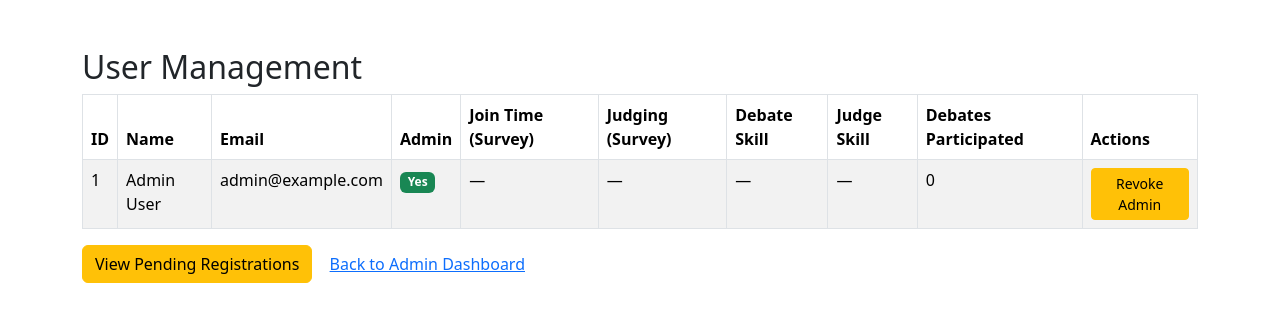
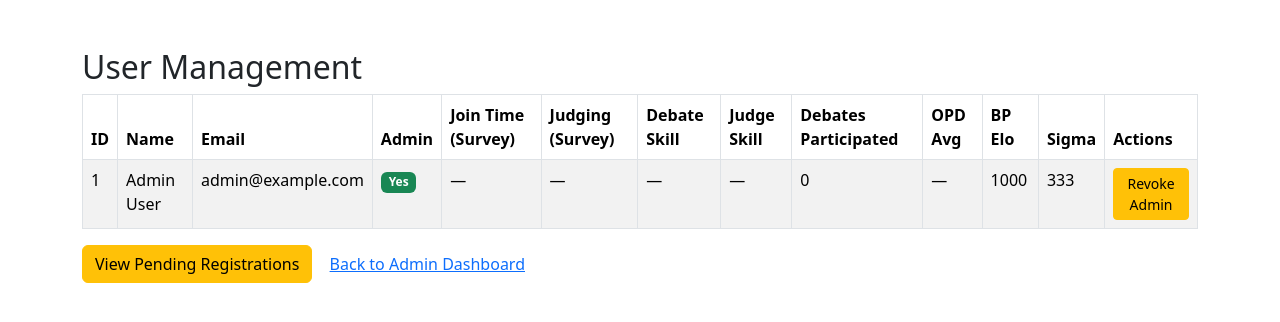
Before and after one commit to Sentexi/DCS-app, a Flask app: page /admin/users in a window 1280 px wide. Shown: the part 56-378 px from the top of the page. Run offline with Flask 3, Linux system fonts and the light colour scheme; a user stored in the database is signed in; data comes from the database, SQL or seed files in the repository; data that the repository does not hold is empty; some libraries are stand-ins or nearby versions.

Commit message:
Add OPD avg and BP ELO/Sigma columns to admin user table

```diff
--- a/app/templates/admin/users.html
+++ b/app/templates/admin/users.html
@@ -14,6 +14,9 @@
       <th>Debate Skill</th>
       <th>Judge Skill</th>
       <th>Debates Participated</th>
+      <th>OPD Avg</th>
+      <th>BP Elo</th>
+      <th>Sigma</th>
       <th>Actions</th>
     </tr>
   </thead>
@@ -29,6 +32,9 @@
       <td>{{ user.debate_skill or "—" }}</td>
       <td>{{ user.judge_skill or "—" }}</td>
       <td>{{ user.debate_count or 0 }}</td>
+      <td>{{ '%.1f'|format(user.opd_skill) if user.opd_skill is not none else "—" }}</td>
+      <td>{{ '%.0f'|format(user.elo_rating) if user.elo_rating is not none else "—" }}</td>
+      <td>{{ '%.0f'|format(user.elo_sigma) if user.elo_sigma is not none else "—" }}</td>
       <td>
         <form action="{{ url_for('admin.toggle_user_admin', user_id=user.id) }}" method="post" style="display:inline;">
             <button type="submit" class="btn btn-sm btn-warning">
```
